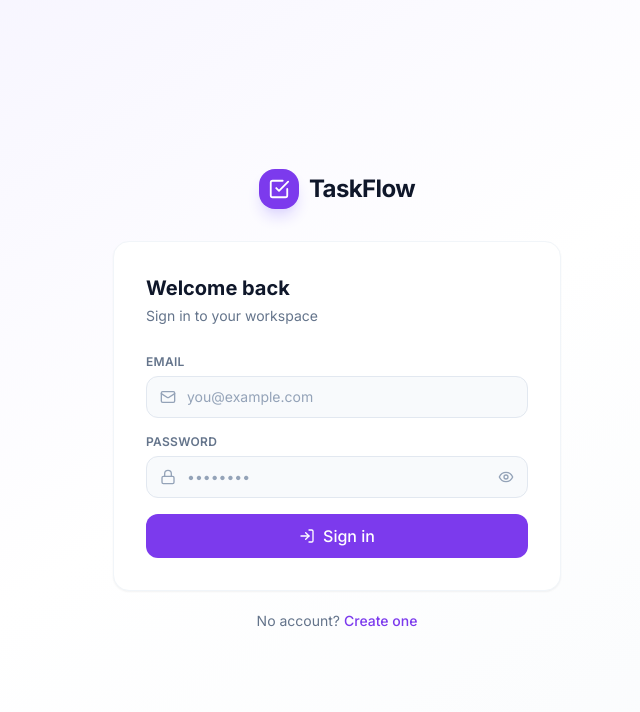
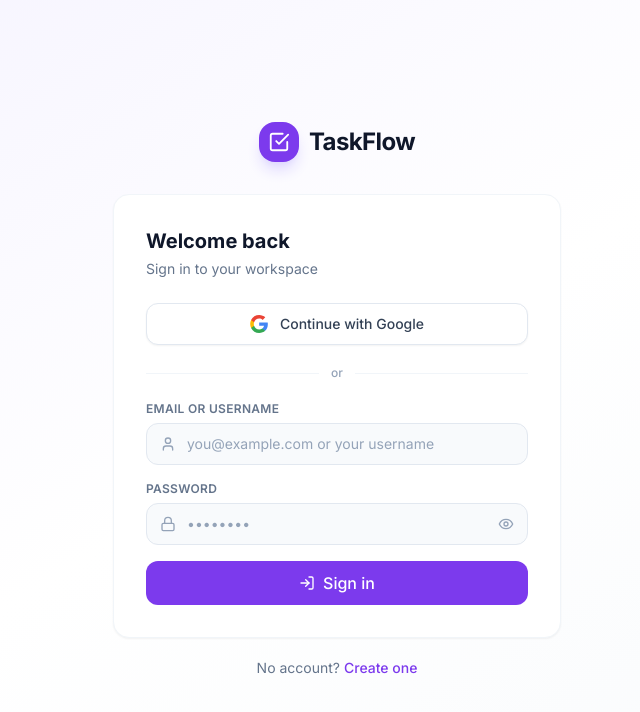
Before and after one commit to shakilxvs/taskflow, a Next.js app: page /login in a window 1280 px wide. Shown: the top 712 px of the page, without its empty margins (303-943 px from the left). Built offline with nearby package versions, Linux system fonts and the light colour scheme; no server answers.

Commit message:
Update page.js

```diff
--- a/app/login/page.js
+++ b/app/login/page.js
@@ -4,18 +4,41 @@
 import { useRouter } from "next/navigation";
 import Link from "next/link";
 import { motion } from "framer-motion";
-import { LogIn, Mail, Lock, Eye, EyeOff, CheckSquare } from "lucide-react";
+import { LogIn, Mail, Lock, Eye, EyeOff, CheckSquare, User } from "lucide-react";
 import { useAuth } from "@/context/AuthContext";
 
+// Google "G" SVG logo (no external image needed)
+function GoogleIcon() {
+  return (
+    <svg width="18" height="18" viewBox="0 0 48 48" fill="none" xmlns="http://www.w3.org/2000/svg">
+      <path d="M47.532 24.552c0-1.636-.132-3.2-.388-4.704H24.48v9.02h13.012c-.572 3.016-2.26 5.572-4.796 7.288v6.04h7.756c4.536-4.18 7.08-10.336 7.08-17.644z" fill="#4285F4"/>
+      <path d="M24.48 48c6.516 0 11.988-2.156 15.984-5.804l-7.756-6.04c-2.156 1.444-4.912 2.3-8.228 2.3-6.324 0-11.676-4.272-13.596-10.02H2.872v6.24C6.848 42.836 15.1 48 24.48 48z" fill="#34A853"/>
+      <path d="M10.884 28.436A14.44 14.44 0 0 1 10.1 24c0-1.54.268-3.036.784-4.436v-6.24H2.872A23.96 23.96 0 0 0 .48 24c0 3.876.928 7.54 2.392 10.676l8.012-6.24z" fill="#FBBC05"/>
+      <path d="M24.48 9.544c3.564 0 6.756 1.224 9.272 3.632l6.952-6.952C36.46 2.392 30.988 0 24.48 0 15.1 0 6.848 5.164 2.872 13.324l8.012 6.24c1.92-5.748 7.272-10.02 13.596-10.02z" fill="#EA4335"/>
+    </svg>
+  );
+}
+
+function Divider() {
+  return (
+    <div className="flex items-center gap-3 my-5">
+      <div className="flex-1 h-px bg-slate-100 dark:bg-slate-800" />
+      <span className="text-xs text-slate-400 dark:text-slate-500 font-medium">or</span>
+      <div className="flex-1 h-px bg-slate-100 dark:bg-slate-800" />
+    </div>
+  );
+}
+
 export default function LoginPage() {
-  const { login, user, loading } = useAuth();
+  const { login, signInWithGoogle, user, loading } = useAuth();
   const router = useRouter();
 
-  const [email, setEmail] = useState("");
+  const [identifier, setIdentifier] = useState(""); // email OR username
   const [password, setPassword] = useState("");
   const [showPass, setShowPass] = useState(false);
   const [error, setError] = useState("");
   const [busy, setBusy] = useState(false);
+  const [googleBusy, setGoogleBusy] = useState(false);
 
   useEffect(() => {
     if (!loading && user) router.replace("/");
@@ -26,7 +49,7 @@
     setError("");
     setBusy(true);
     try {
-      await login(email.trim(), password);
+      await login(identifier.trim(), password);
       document.cookie = "taskflow-session=1; path=/; max-age=604800";
       router.replace("/");
     } catch (err) {
@@ -36,12 +59,28 @@
     }
   }
 
+  async function handleGoogle() {
+    setError("");
+    setGoogleBusy(true);
+    try {
+      await signInWithGoogle();
+      document.cookie = "taskflow-session=1; path=/; max-age=604800";
+      router.replace("/");
+    } catch (err) {
+      if (err.code !== "auth/popup-closed-by-user" && err.code !== "auth/cancelled-popup-request") {
+        setError("Google sign-in failed. Please try again.");
+      }
+    } finally {
+      setGoogleBusy(false);
+    }
+  }
+
   function friendlyError(code) {
     switch (code) {
       case "auth/user-not-found":
       case "auth/wrong-password":
       case "auth/invalid-credential":
-        return "Incorrect email or password.";
+        return "Incorrect email / username or password.";
       case "auth/too-many-requests":
         return "Too many attempts. Please wait a moment.";
       case "auth/invalid-email":
@@ -74,27 +113,45 @@
           <h1 className="text-xl font-bold text-slate-900 dark:text-white mb-1">
             Welcome back
           </h1>
-          <p className="text-sm text-slate-500 dark:text-slate-400 mb-7">
+          <p className="text-sm text-slate-500 dark:text-slate-400 mb-6">
             Sign in to your workspace
           </p>
 
+          {/* Google button */}
+          <button
+            type="button"
+            onClick={handleGoogle}
+            disabled={googleBusy || busy}
+            className="w-full flex items-center justify-center gap-3 px-4 py-2.5 rounded-xl border border-slate-200 dark:border-slate-700 bg-white dark:bg-slate-800 hover:bg-slate-50 dark:hover:bg-slate-700/70 text-sm font-medium text-slate-700 dark:text-slate-200 transition-all shadow-sm disabled:opacity-60 disabled:cursor-not-allowed"
+          >
+            {googleBusy ? (
+              <span className="w-4 h-4 border-2 border-slate-300 border-t-violet-600 rounded-full animate-spin" />
+            ) : (
+              <GoogleIcon />
+            )}
+            {googleBusy ? "Signing in…" : "Continue with Google"}
+          </button>
+
+          <Divider />
+
           <form onSubmit={handleSubmit} className="space-y-4">
-            {/* Email */}
+            {/* Email or Username */}
             <div>
-              <label className="label">Email</label>
+              <label className="label">Email or Username</label>
               <div className="relative">
-                <Mail
+                <User
                   size={16}
                   className="absolute left-3.5 top-1/2 -translate-y-1/2 text-slate-400"
                 />
                 <input
-                  type="email"
+                  type="text"
                   className="input pl-10"
-                  placeholder="you@example.com"
-                  value={email}
-                  onChange={(e) => setEmail(e.target.value)}
+                  placeholder="you@example.com or your username"
+                  value={identifier}
+                  onChange={(e) => setIdentifier(e.target.value)}
                   required
-                  autoComplete="email"
+                  autoComplete="username"
+                  autoCapitalize="none"
                 />
               </div>
             </div>
@@ -139,8 +196,8 @@
 
             <button
               type="submit"
-              disabled={busy}
-              className="btn-primary w-full flex items-center justify-center gap-2 mt-2"
+              disabled={busy || googleBusy}
+              className="btn-primary w-full flex items-center justify-center gap-2"
             >
               {busy ? (
                 <span className="w-4 h-4 border-2 border-white/30 border-t-white rounded-full animate-spin" />
```
